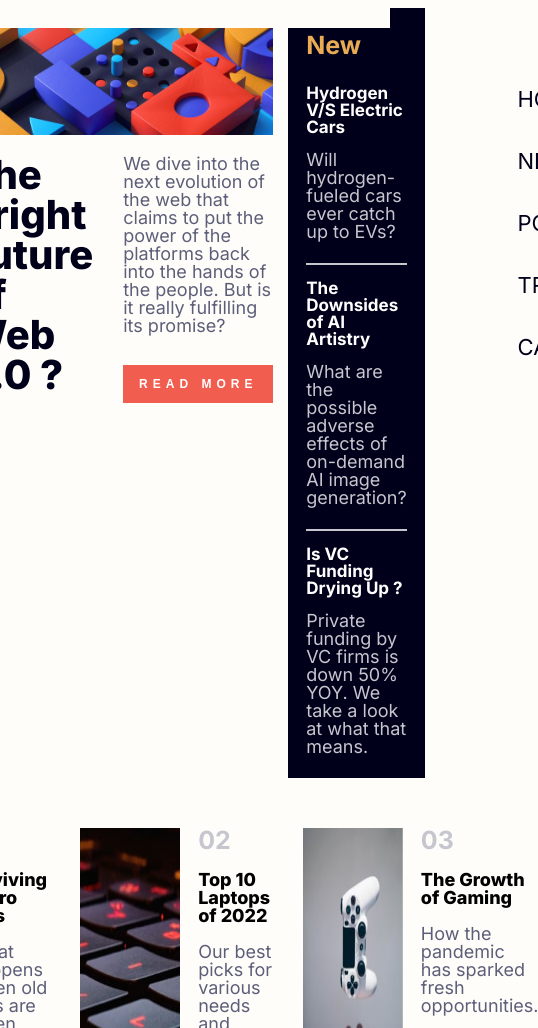
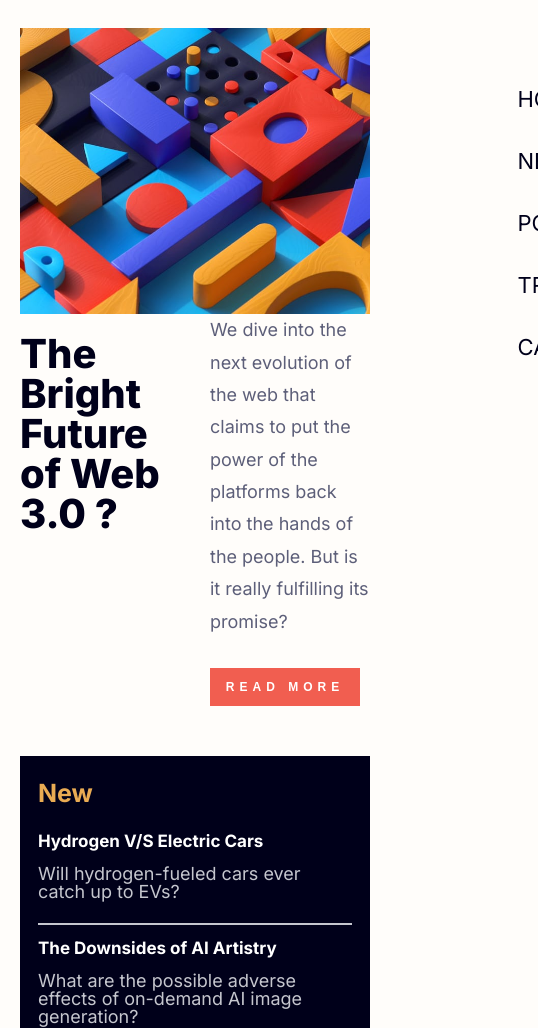
Before and after one commit to pura0004/mtm6404-frontend-mentor-pura0004, a plain HTML site: page index.html in a window 390 px wide. Shown: the part 72-1100 px from the top of the page, 538 px wide, since content can reach past the window. Drawn offline with Linux system fonts and the light colour scheme.

Commit message:
media query fix

```diff
--- a/style.css
+++ b/style.css
@@ -265,6 +265,7 @@ sub-wrapper-1 {
 
 /* media queries csss */
 
+@media (max-width: 800px) {
     body {
         overflow-x: hidden;
             margin: 10px 20px;
@@ -335,3 +336,43 @@ body {
         display: block;
         cursor: pointer;
     }
+
+    /* Hero */
+    .wrapper {
+        margin-bottom: 35px;
+        flex-direction: column;
+    }
+
+    .sub-wrapper-1, .sub-wrapper-1 div, .sub-wrapper-1 div h1, .sub-wrapper-2 {
+        width: 100%;
+    }
+
+
+    .header-text {
+        margin-top: 0;
+        line-height: 1.8;
+    }
+
+    .btn {
+        margin: 0 0 35px 0;
+    }
+    .img2 img {
+        display: block;
+        width: 100%;
+        height: auto;
+    }
+
+    .img1 img {
+        display: none;
+    }
+
+    sub-wrapper-1 div {
+        flex-direction: column;
+    }
+
+    /* Last Section */
+    .wrapper-2 {
+        flex-direction: column;
+        margin-bottom: 30px;
+    }
+}
```
Lines whose indentation alone changed are shown as unchanged.
